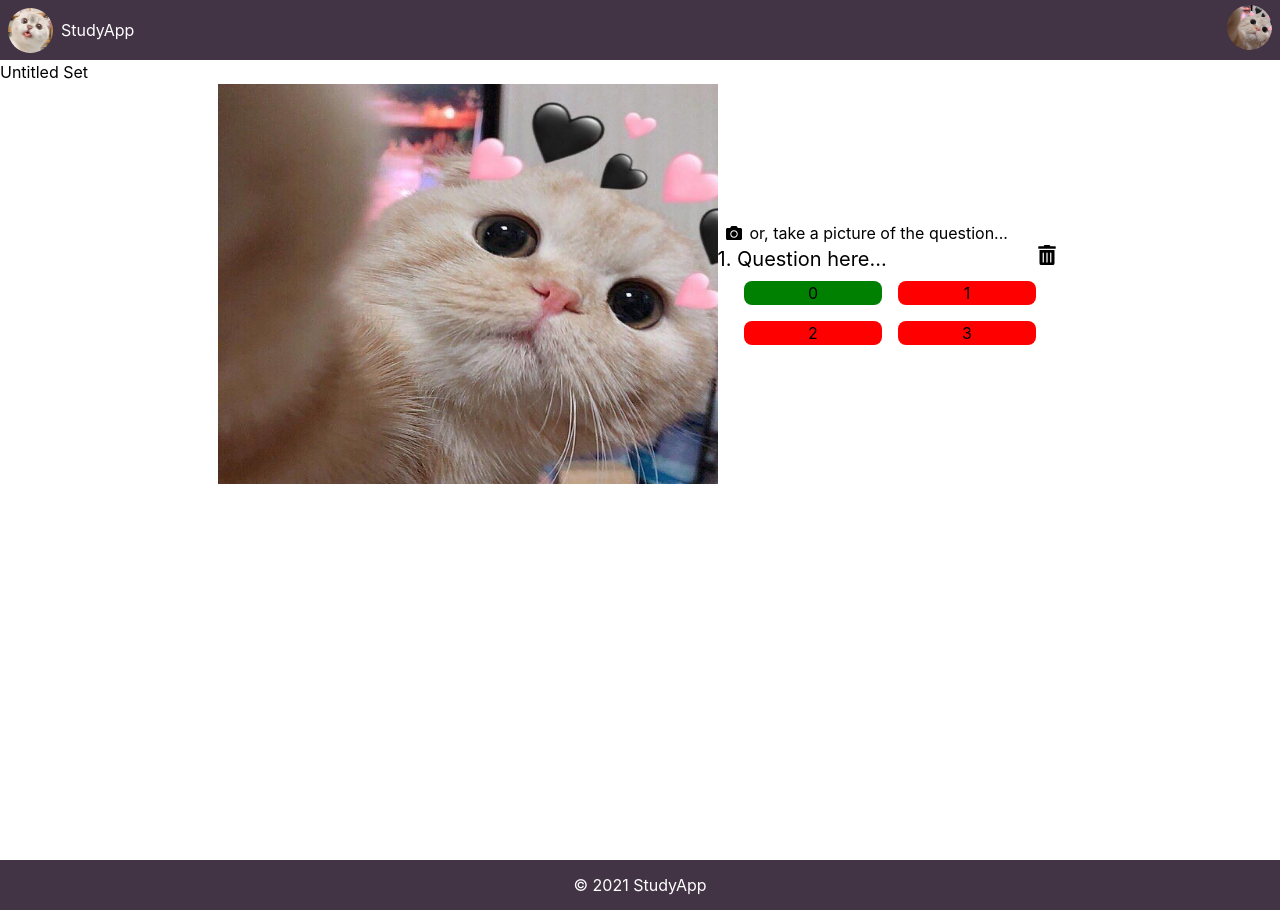
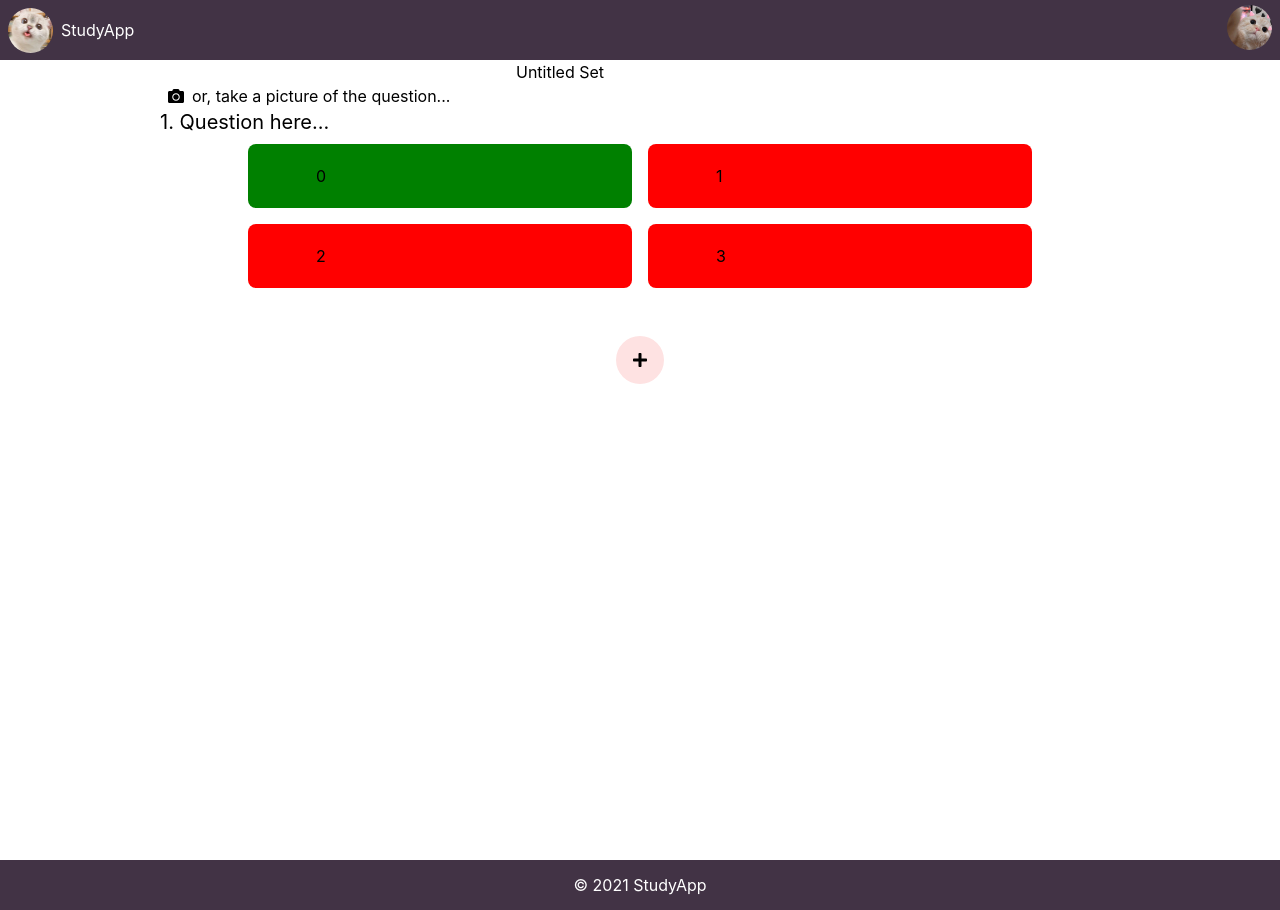
Before and after one commit to HTN-StudyApp/frontend, a Next.js app: page /create in a window 1280 px wide. Built offline with nearby package versions, Linux system fonts and the light colour scheme.

Commit message:
edit create page

```diff
--- a/components/editableQuestion.js
+++ b/components/editableQuestion.js
@@ -5,47 +5,53 @@ import { FontAwesomeIcon } from '@fortawesome/react-fontawesome'
 import { faEnvelope } from '@fortawesome/free-regular-svg-icons'
 import { faCamera, faTrashAlt } from '@fortawesome/free-solid-svg-icons'
 
-import { useEffect } from 'react'
+import { useState, useEffect } from 'react'
 
 import user from '../public/user.png'
 
-export default function EditableQuestion({ question, index, allQuestions, updateQuestions }) {
+export default function EditableQuestion({ index }) {
 
-    const handleQuestionRename = (e) => {
-        let updates = allQuestions;
-        updates[index].question = e.target.value.split(". ")[1];
-        console.log(updates)
-        updateQuestions(updates)
-    }
-
-    // useEffect(() =>  console.log(questions) , [questions])
+    let [question, setQuestion] = useState("Question here...");
+    // let [choices, setChoices] = useState(["Answer...", "Answer...", "Answer...", "Answer..."])
+    let [choices, setChoices] = useState([0, 1, 2, 3])
+    let [correct, setCorrect] = useState(0)
 
     return (
-        <div className="flex items-center justify-center">
-            <div>
-                <Image src={user} width={500} height={400} />
-            </div>
-            <div className="">
+        <div className="flex items-center justify-center w-full mb-10">
+            <div className="w-3/4">
 
                 <div className="flex items-center">
-                    <FontAwesomeIcon icon={faCamera} className="w-8" />
+                    <FontAwesomeIcon icon={faCamera} className="w-8 mx-2" />
                     <span>or, take a picture of the question...</span>
                 </div>
 
                 <div className="flex justify-between text-xl">
-                    <input type="text" value={`${index + 1}. ${question.question}`}
-                        onChange={handleQuestionRename}
-                        className="focus:outline-none"></input>
-
-                    <FontAwesomeIcon icon={faTrashAlt} className="w-8" />
+                    <div>
+                        <span>{index + 1}. </span>
+                        <input type="text" value={question}
+                            onChange={(e) => {
+                                setQuestion(e.target.value)
+                            }}
+                            className="focus:outline-none"></input>
+                    </div>
+                    {/* <FontAwesomeIcon icon={faTrashAlt} className="w-8" /> */}
                 </div>
 
                 <div className="flex flex-wrap justify-center items-center">
-                    {question.choices.map((choice, i) => (
-                        <div key={choice}
-                            style={{ width: "40%", backgroundColor: i == index ? "green" : "red" }}
-                            className="m-2 rounded-lg text-center"
-                        >{choice}</div>
+                    {choices.map((choice, i) => (
+                        <div key={`${choice} ${correct}`}
+                            style={{ backgroundColor: i == correct ? "green" : "red" }}
+                            className="m-2 rounded-lg w-96 h-16 flex items-center justify-center"
+                            onDoubleClick={() => setCorrect(i)}
+                        >
+                            <input autoFocus type="text" value={choice}
+                                onChange={(e) => {
+                                    let updates = choices;
+                                    updates[i] = e.target.value;
+                                    setChoices([...updates])
+                                }}
+                                className="bg-transparent focus:outline-none"></input>
+                        </div>
                     ))}
                 </div>
 
--- a/components/test.js
+++ /dev/null
@@ -1,22 +0,0 @@
-import Link from 'next/link'
-import Image from 'next/image'
-
-import { FontAwesomeIcon } from '@fortawesome/react-fontawesome'
-import { faEnvelope } from '@fortawesome/free-regular-svg-icons'
-import { faCamera, faTrashAlt } from '@fortawesome/free-solid-svg-icons'
-
-import user from '../public/user.png'
-
-export default function Test({ value, onChange, values, index, question, allQuestions, updateQuestions }) {
-
-    function handleChange(event) {
-        let updates = values;
-        updates[index] = event.target.value
-
-        // Here, we invoke the callback with the new value
-        onChange(updates);
-        console.log(values)
-    }
-
-    return <input value={value} onChange={handleChange} />
-}
--- a/pages/create.js
+++ b/pages/create.js
@@ -6,27 +6,15 @@ import Footer from '../components/footer'
 
 import { useState, useEffect } from 'react';
 import EditableQuestion from '../components/editableQuestion';
-import Test from '../components/test';
 
 
 import { FontAwesomeIcon } from '@fortawesome/react-fontawesome'
-import { faEnvelope } from '@fortawesome/free-regular-svg-icons'
-import { faCamera, faTrashAlt } from '@fortawesome/free-solid-svg-icons'
+import { faPlus } from '@fortawesome/free-solid-svg-icons'
 
 export default function Create() {
 
     let [setName, setSetName] = useState("Untitled Set");
-
-    let [questions, setQuestions] = useState([
-        { question: "Question here...", choices: [0, 1, 2, 3], answer: 0 }
-    ]);
-
-    const handleQuestionChange = (newQuestions) => {
-        setQuestions(newQuestions)
-        console.log("new!", questions)
-    }
-
-    // useEffect(() =>  console.log("effect", questions) , [questions])
+    let [questions, setQuestions] = useState(1);
 
     return (
         <div >
@@ -38,28 +26,22 @@ export default function Create() {
 
             <Header />
 
-            <main style={{ marginTop: "60px", minHeight: "100vh" }}>
+            <main style={{ marginTop: "60px", minHeight: "100vh" }}
+                className="flex flex-col items-center"
+            >
 
                 <input type="text" value={setName}
                     onChange={e => setSetName(e.currentTarget.value)}
                     className="focus:outline-none"></input>
 
-                {questions.map((question, index) => (
-                    <EditableQuestion key={`${question.question}`} question={question} index={index}
-                        allQuestions={questions}
-                        // updateQuestions={handleQuestionChange} />
-                        updateQuestions={handleQuestionChange} />
+                {new Array(questions).fill(0).map((x, i) => (
+                    <EditableQuestion key={`${i} ${questions}`} index={i} />
                 ))}
 
-                {/* {arr.map((e, i) => (
-                    <Test key={e} value={e} onChange={handleChange} values={values} index={i} />
-                ))}
-
-                {values.map(v => (
-                    <p key={v}>{v}</p>
-                ))}
-
-                <p>{values[1]}</p> */}
+                <div className="w-12 h-12 rounded-full bg-red-100 flex items-center justify-center mb-10"
+                    onClick={() => setQuestions(questions+1)}>
+                    <FontAwesomeIcon icon={faPlus} className="m-2"/>
+                </div>
 
             </main>
 
```
